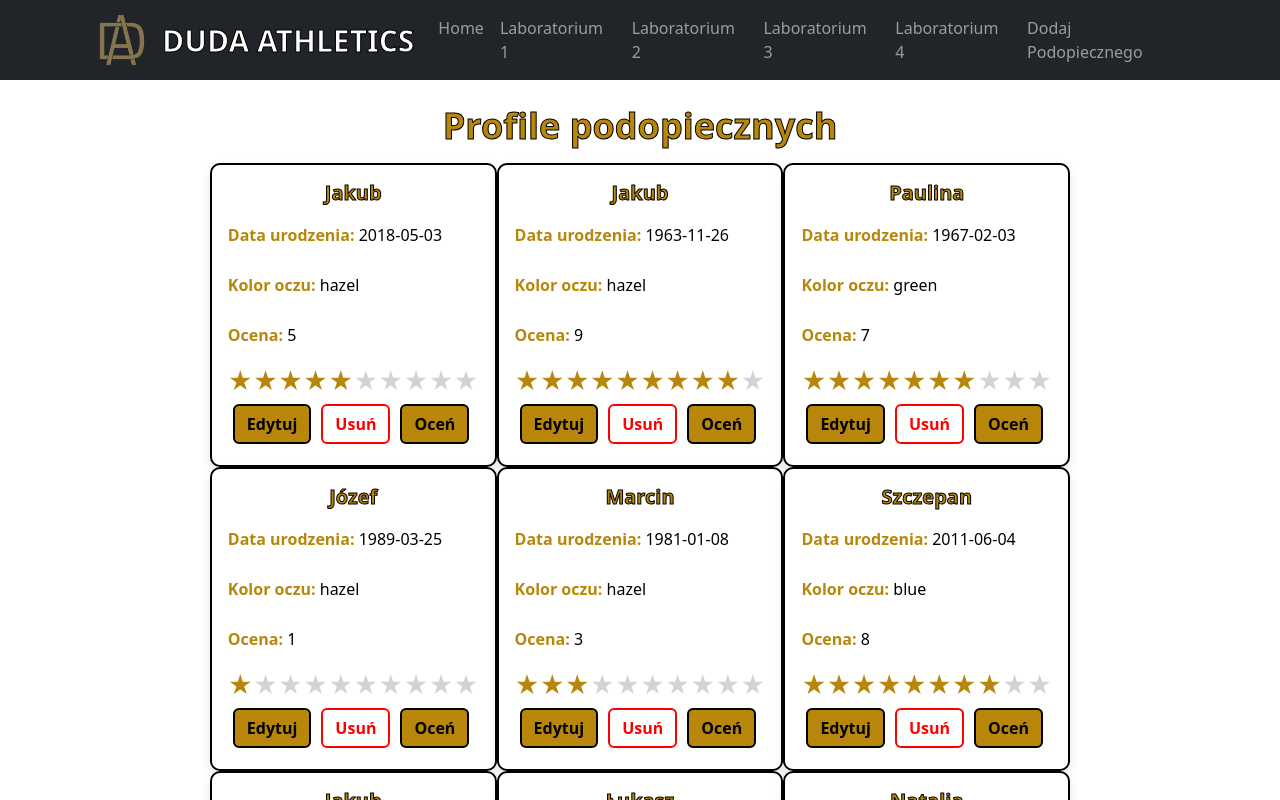
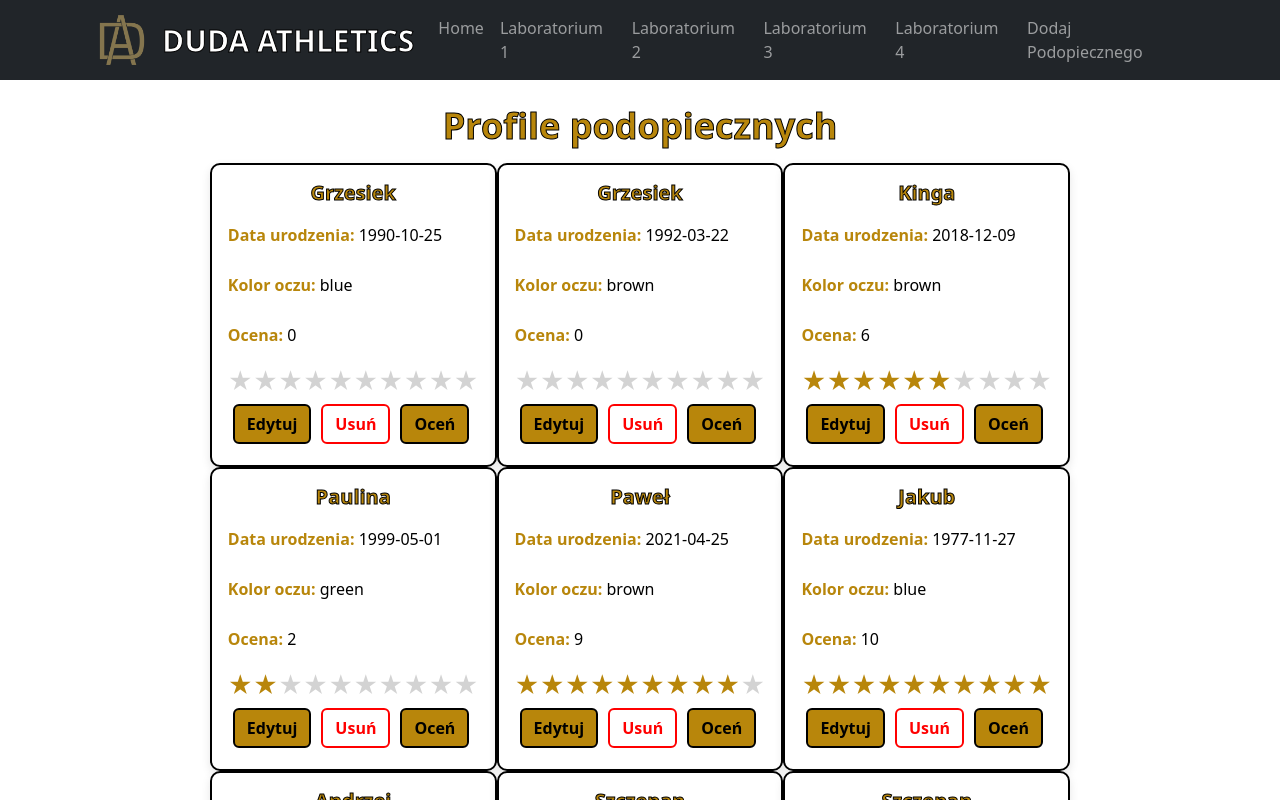
Before and after one commit to MortorAvent/DudaAthletics, a React (Vite) app: page /lab3 in a window 1280 px wide. Shown: the top 800 px of the page. Built offline with nearby package versions, Linux system fonts and the light colour scheme.

Commit message:
lab4 - complete

```diff
--- a/src/components/Footer.jsx
+++ b/src/components/Footer.jsx
@@ -16,7 +16,7 @@ function Footer() {
             />
           </Col>
           <Col xs={12} md={6} className="text-white text-center text-md-end">
-            <p className="mb-0">Autor aplikacji: Szczepan Duda </p>
+            <p className="mb-0" style={{ fontSize: '20px' }}>Autor aplikacji: Szczepan Duda </p>
           </Col>
         </Row>
       </Container>
--- a/src/data/module-data.js
+++ b/src/data/module-data.js
@@ -1,12 +1,12 @@
 export const data = [
-  {"id":1,"name":"Jakub","birth":"2018-05-03","eyes":"hazel","rating":5},
-  {"id":2,"name":"Jakub","birth":"1963-11-26","eyes":"hazel","rating":9},
-  {"id":3,"name":"Paulina","birth":"1967-02-03","eyes":"green","rating":7},
-  {"id":4,"name":"Józef","birth":"1989-03-25","eyes":"hazel","rating":1},
-  {"id":5,"name":"Marcin","birth":"1981-01-08","eyes":"hazel","rating":3},
-  {"id":6,"name":"Szczepan","birth":"2011-06-04","eyes":"blue","rating":8},
-  {"id":7,"name":"Jakub","birth":"1980-12-10","eyes":"blue","rating":10},
-  {"id":8,"name":"Łukasz","birth":"2019-10-08","eyes":"hazel","rating":9},
-  {"id":9,"name":"Natalia","birth":"2012-03-27","eyes":"blue","rating":5},
-  {"id":10,"name":"Józef","birth":"2021-03-13","eyes":"brown","rating":2},
+  {"id":1,"name":"Grzesiek","birth":"1990-10-25","eyes":"blue","rating":0},
+  {"id":2,"name":"Grzesiek","birth":"1992-03-22","eyes":"brown","rating":0},
+  {"id":3,"name":"Kinga","birth":"2018-12-09","eyes":"brown","rating":6},
+  {"id":4,"name":"Paulina","birth":"1999-05-01","eyes":"green","rating":2},
+  {"id":5,"name":"Paweł","birth":"2021-04-25","eyes":"brown","rating":9},
+  {"id":6,"name":"Jakub","birth":"1977-11-27","eyes":"blue","rating":10},
+  {"id":7,"name":"Andrzej","birth":"2016-07-07","eyes":"blue","rating":9},
+  {"id":8,"name":"Szczepan","birth":"2009-06-17","eyes":"green","rating":0},
+  {"id":9,"name":"Szczepan","birth":"1991-12-09","eyes":"blue","rating":6},
+  {"id":10,"name":"Jakub","birth":"1987-02-16","eyes":"gray","rating":2},
 ];
```
